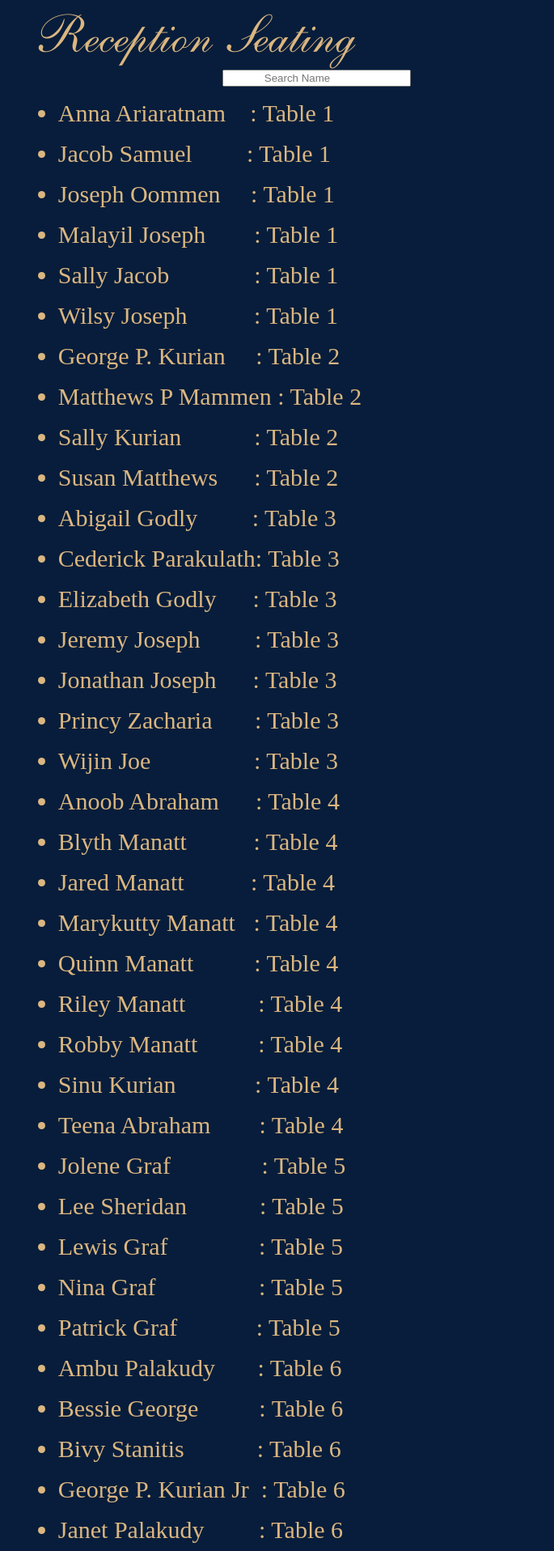
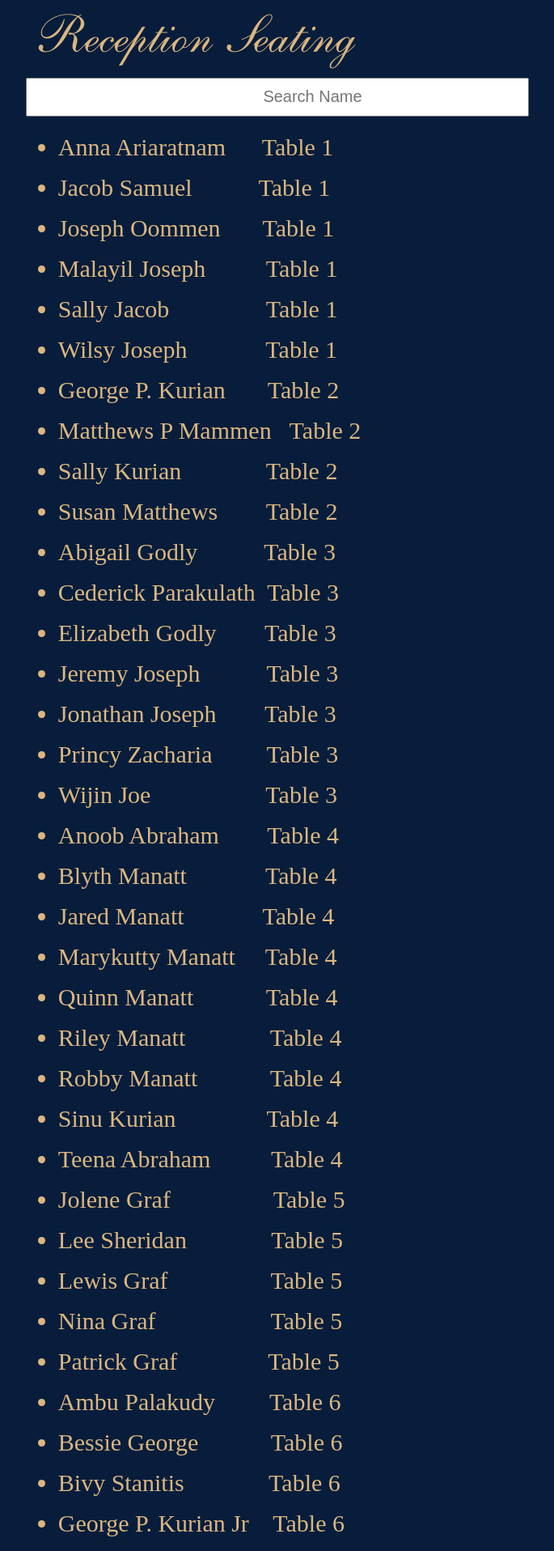
Before and after one commit to manojmpg114/DerylSiby_Wedding, an Angular app in the folder wedding-site/: page / in a window 1280 px wide. Shown: the part 404-2320 px from the top of the page at 81% size, without its empty margins (14-699 px from the left). Built offline with nearby package versions, Linux system fonts and the light colour scheme.

Commit message:
lock initial zoom, margins, dataset
pulled initial auuto zoom back, adjusted margins for clear view, changed data values per client requst

```diff
--- a/wedding-site/src/app/app.component.html
+++ b/wedding-site/src/app/app.component.html
@@ -5,6 +5,7 @@
 </app-splash-screen>
 
 <div class = "main-app-container">
+  <meta name="viewport" content="width=device-width, initial-scale=0.8, maximum-scale=1.0, user-scalable=yes" />
   <div class="container">
     <div >
       <img src = "../assets/img/sibyderyl.png">
@@ -20,11 +21,15 @@
       <input>
     </div>
 -->
-    <div class="md-form" style="padding-left: 25%;" >
-      <input type="search" [(ngModel)]="searchText" placeholder="Search Name " style="padding-left: 50px;" >
+    <div class="md-form" style="padding-top: 10px; padding-bottom: 5px;" >
+      <input type="search" [(ngModel)]="searchText" placeholder="Search Name "
+      style="padding-left: 30%;
+      height: 3rem;
+      font-size: 20px;"
+      size="25px" >
     </div>
 
-    <ul *ngFor="let data of dataset | filter: searchText" class = "list-set">
+    <ul *ngFor="let data of dataset | filter: searchText" class = "list-set" > <!-- ngIf = showList can hide the list but need to  find a way make it visible-->
       <li  style="font-size: 30px;">{{data}}</li>
     </ul>
 
--- a/wedding-site/src/app/app.component.ts
+++ b/wedding-site/src/app/app.component.ts
@@ -7,31 +7,36 @@ import { Component } from '@angular/core';
 })
 export class AppComponent {
   title = 'wedding-site';
-  dataset = ['Anna Ariaratnam    : Table 1', 'Jacob Samuel         : Table 1',
-  'Joseph Oommen     : Table 1', 'Malayil Joseph        : Table 1', 'Sally Jacob              : Table 1',
-  'Wilsy Joseph           : Table 1', 'George P. Kurian     : Table 2', 'Matthews P Mammen : Table 2',
-   'Sally Kurian            : Table 2', 'Susan Matthews      : Table 2', 'Abigail Godly         : Table 3',
-   'Cederick Parakulath: Table 3', 'Elizabeth Godly      : Table 3', 'Jeremy Joseph         : Table 3',
-   'Jonathan Joseph      : Table 3', 'Princy Zacharia       : Table 3', 'Wijin Joe                 : Table 3',
-   'Anoob Abraham      : Table 4', 'Blyth Manatt           : Table 4', 'Jared Manatt           : Table 4',
-   'Marykutty Manatt   : Table 4', 'Quinn Manatt          : Table 4', 'Riley Manatt            : Table 4',
-   'Robby Manatt          : Table 4', 'Sinu Kurian             : Table 4', 'Teena Abraham        : Table 4',
-   'Jolene Graf               : Table 5', 'Lee Sheridan            : Table 5', 'Lewis Graf               : Table 5',
-   'Nina Graf                 : Table 5', 'Patrick Graf             : Table 5', 'Ambu Palakudy       : Table 6',
-   'Bessie George          : Table 6', 'Bivy Stanitis            : Table 6', 'George P. Kurian Jr  : Table 6',
-   'Janet Palakudy         : Table 6', 'Manoj George          : Table 6', 'Michael Stanitis       : Table 6',
-   'Reno Abraham         : Table 6', 'Blessy Jacob            : Table 7', 'Christian Jacob        : Table 7',
-   'Ethan Jacob             : Table 7', 'Jaison Joseph           : Table 7', 'Stephanie Joseph     : Table 7',
-   'Tony Jacob              : Table 7', 'Bhoumic Raval       : Table 8', 'Harriet Bensaah      : Table 8',
-   'Jeanine Parisi          : Table 8', 'Jolie Parisi              : Table 8', 'Purvi Raval             : Table 8',
-   'Renny John             : Table 8', 'Adam Jacob            : Table 9', 'Alison Jacob           : Table 9',
-   'Amelia Jacob          : Table 9', 'Anupa Jacob           : Table 9', 'Emory Christman   : Table 9',
-   'Jarwis Jacob           : Table 9', 'Joshua Christman   : Table 9', 'Priya Christman     : Table 9',
-   'Sajini Christman     : Table 9', 'Sila Christman        : Table 9', 'Amir Naidoo           : Table 10',
-   'Florence Nnoram    : Table 10', 'Karishma Ilyas       : Table 10', 'Kellie Sae               : Table 10',
-    'Michael Nnoram    : Table 10', 'Najima Naidoo       : Table 10', 'Navin Naidoo         : Table 10',
-    'Selina Naidoo         : Table 10', 'Silina Chowbay      : Table 10', 'Avery Burroughs    : Table 11',
-    'Dwayne Birch        : Table 11', 'Eric Marvin            : Table 11', 'Evan Johnson         : Table 11',
-    'Gabrielle Johnson  : Table 11', 'Haley Pompei        : Table 11'];
+  dataset = ['Anna Ariaratnam      Table 1', 'Jacob Samuel           Table 1',
+  'Joseph Oommen       Table 1', 'Malayil Joseph          Table 1', 'Sally Jacob                Table 1',
+  'Wilsy Joseph             Table 1', 'George P. Kurian       Table 2', 'Matthews P Mammen   Table 2',
+   'Sally Kurian              Table 2', 'Susan Matthews        Table 2', 'Abigail Godly           Table 3',
+   'Cederick Parakulath  Table 3', 'Elizabeth Godly        Table 3', 'Jeremy Joseph           Table 3',
+   'Jonathan Joseph        Table 3', 'Princy Zacharia         Table 3', 'Wijin Joe                   Table 3',
+   'Anoob Abraham        Table 4', 'Blyth Manatt             Table 4', 'Jared Manatt             Table 4',
+   'Marykutty Manatt     Table 4', 'Quinn Manatt            Table 4', 'Riley Manatt              Table 4',
+   'Robby Manatt            Table 4', 'Sinu Kurian               Table 4', 'Teena Abraham          Table 4',
+   'Jolene Graf                 Table 5', 'Lee Sheridan              Table 5', 'Lewis Graf                 Table 5',
+   'Nina Graf                   Table 5', 'Patrick Graf               Table 5', 'Ambu Palakudy         Table 6',
+   'Bessie George            Table 6', 'Bivy Stanitis              Table 6', 'George P. Kurian Jr    Table 6',
+   'Janet Palakudy           Table 6', 'Manoj George            Table 6', 'Michael Stanitis         Table 6',
+   'Reno Abraham           Table 6', 'Blessy Jacob              Table 7', 'Christian Jacob          Table 7',
+   'Ethan Jacob               Table 7', 'Jaison Joseph             Table 7', 'Stephanie Joseph       Table 7',
+   'Tony Jacob                Table 7', 'Bhoumic Raval         Table 8', 'Harriet Bensaah        Table 8',
+   'Jeanine Parisi            Table 8', 'Jolie Parisi                Table 8', 'Purvi Raval               Table 8',
+   'Renny John               Table 8', 'Adam Jacob              Table 9', 'Alison Jacob             Table 9',
+   'Amelia Jacob            Table 9', 'Anupa Jacob             Table 9', 'Emory Christman     Table 9',
+   'Jarwis Jacob             Table 9', 'Joshua Christman     Table 9', 'Priya Christman       Table 9',
+   'Sajini Christman       Table 9', 'Sila Christman          Table 9', 'Amir Naidoo             Table 10',
+   'Florence Nnoram      Table 10', 'Karishma Ilyas         Table 10', 'Kellie Sae                 Table 10',
+    'Michael Nnoram      Table 10', 'Najima Naidoo         Table 10', 'Navin Naidoo           Table 10',
+    'Selina Naidoo           Table 10', 'Silina Chowbay        Table 10', 'Avery Burroughs      Table 11',
+    'Dwayne Birch          Table 11', 'Eric Marvin              Table 11', 'Evan Johnson           Table 11',
+    'Gabrielle Johnson    Table 11', 'Haley Pompei          Table 11'];
   searchText: string ="";
+
+  showList: boolean = false;
+
+
+
 }
--- a/wedding-site/src/styles.css
+++ b/wedding-site/src/styles.css
@@ -16,6 +16,7 @@ html {
     /*max-width: 800px;*/
     content:"width = 1000";
     margin: 0 auto;
+
     padding-top: 1cm;
     padding-left: 1cm;
 
@@ -42,6 +43,8 @@ html {
     padding-top: 2cm;
 */
 
+    /*margin-left: 15%;*/
+   margin-right: 20%;
 
   }
 
@@ -97,3 +100,8 @@ html {
 .body {
     color:#dbb680
 }
+
+#search::placeholder {
+    font-size: 5em;
+    height: 3rem;
+  }
```
